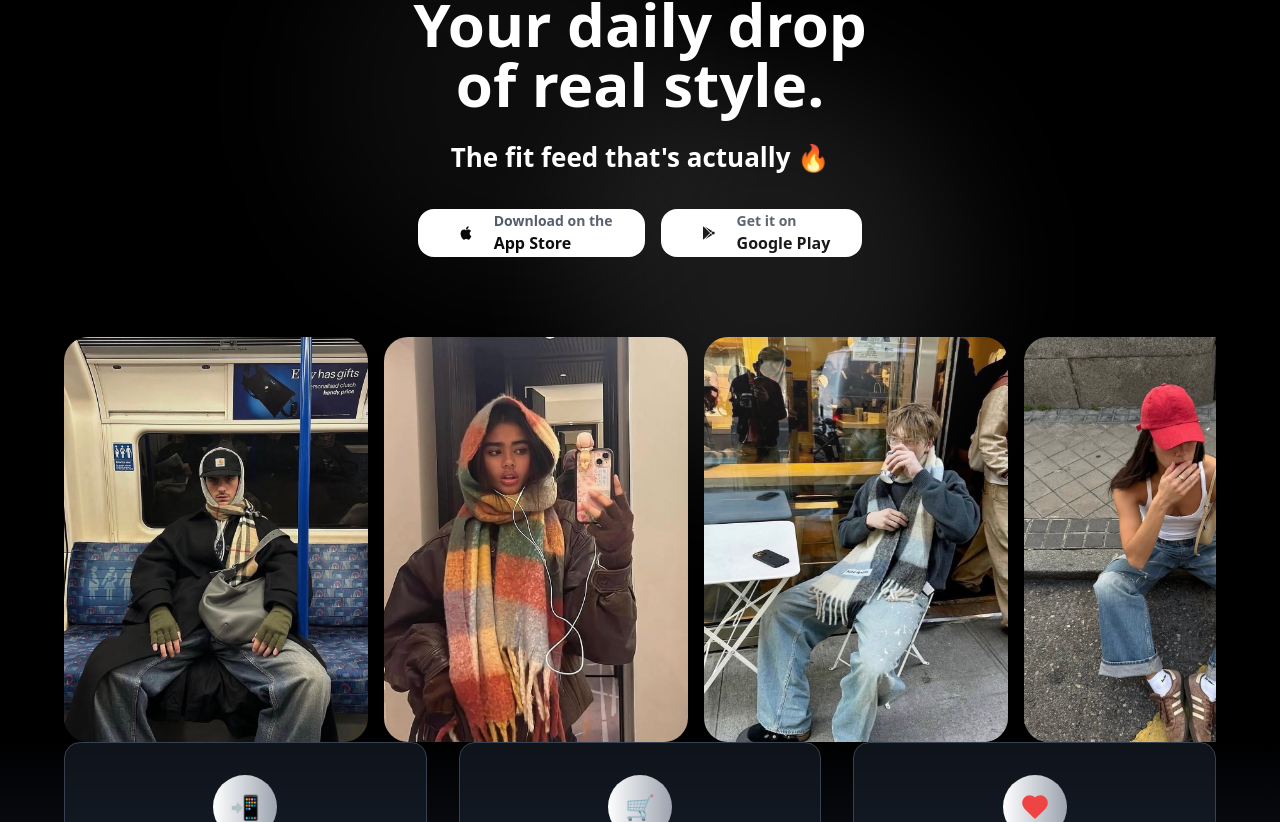
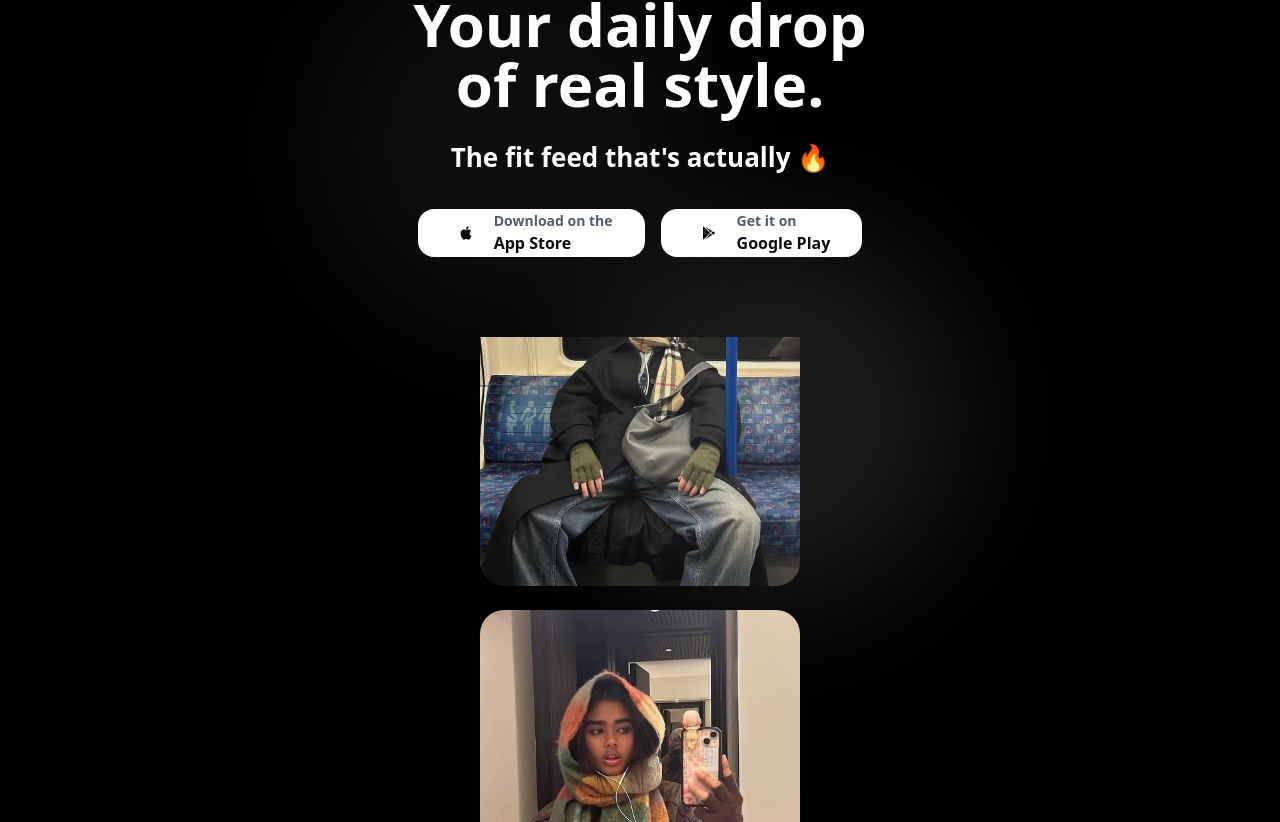
Before and after one commit to nikiblazin/blazin-express-landing, a React (Vite) app: page / in a window 1280 px wide. Shown: the part 378-1200 px from the top of the page. Built offline with nearby package versions, Linux system fonts and the light colour scheme.

Commit message:
Refactor carousel to vertical scroll

```diff
--- a/src/components/FitsCarousel.tsx
+++ b/src/components/FitsCarousel.tsx
@@ -1,8 +1,4 @@
-import {
-  Carousel,
-  CarouselContent,
-  CarouselItem,
-} from "@/components/ui/carousel";
+import { useEffect, useRef } from "react";
 import fit1 from "@/assets/fit1.png";
 import fit2 from "@/assets/fit2.png";
 import fit3 from "@/assets/fit3.png";
@@ -15,29 +11,54 @@ import fit8 from "@/assets/fit8.png";
 const fitImages = [fit1, fit2, fit3, fit4, fit5, fit6, fit7, fit8];
 
 export const FitsCarousel = () => {
+  const scrollRef = useRef<HTMLDivElement>(null);
+
+  useEffect(() => {
+    const scrollContainer = scrollRef.current;
+    if (!scrollContainer) return;
+
+    let scrollAmount = 0;
+    const scrollSpeed = 0.5; // pixels per frame
+
+    const animate = () => {
+      scrollAmount += scrollSpeed;
+
+      // Reset when we've scrolled through half the content (since it's duplicated)
+      if (scrollAmount >= scrollContainer.scrollHeight / 2) {
+        scrollAmount = 0;
+      }
+
+      scrollContainer.scrollTop = scrollAmount;
+      requestAnimationFrame(animate);
+    };
+
+    const animationFrame = requestAnimationFrame(animate);
+
+    return () => cancelAnimationFrame(animationFrame);
+  }, []);
+
   return (
-    <div className="w-full max-w-6xl mx-auto">
-      <Carousel
-        opts={{
-          align: "start",
-          loop: true,
-        }}
-        className="w-full"
+    <div className="w-full h-[500px] md:h-[600px] overflow-hidden">
+      <div
+        ref={scrollRef}
+        className="h-full overflow-hidden"
+        style={{ scrollBehavior: 'auto' }}
       >
-        <CarouselContent className="-ml-2 md:-ml-4">
-          {fitImages.map((image, index) => (
-            <CarouselItem key={index} className="pl-2 md:pl-4 basis-[280px] md:basis-[320px]">
-              <div className="relative aspect-[3/4] w-full">
+        <div className="flex flex-col gap-4 md:gap-6">
+          {/* Duplicate images for seamless loop */}
+          {[...fitImages, ...fitImages].map((image, index) => (
+            <div key={index} className="flex-shrink-0 px-4">
+              <div className="relative aspect-[3/4] w-full max-w-[280px] md:max-w-[320px] mx-auto">
                 <img
                   src={image}
-                  alt={`Fit ${index + 1}`}
+                  alt={`Fit ${(index % fitImages.length) + 1}`}
                   className="w-full h-full object-cover rounded-2xl md:rounded-3xl shadow-2xl"
                 />
               </div>
-            </CarouselItem>
+            </div>
           ))}
-        </CarouselContent>
-      </Carousel>
+        </div>
+      </div>
     </div>
   );
 };
```
